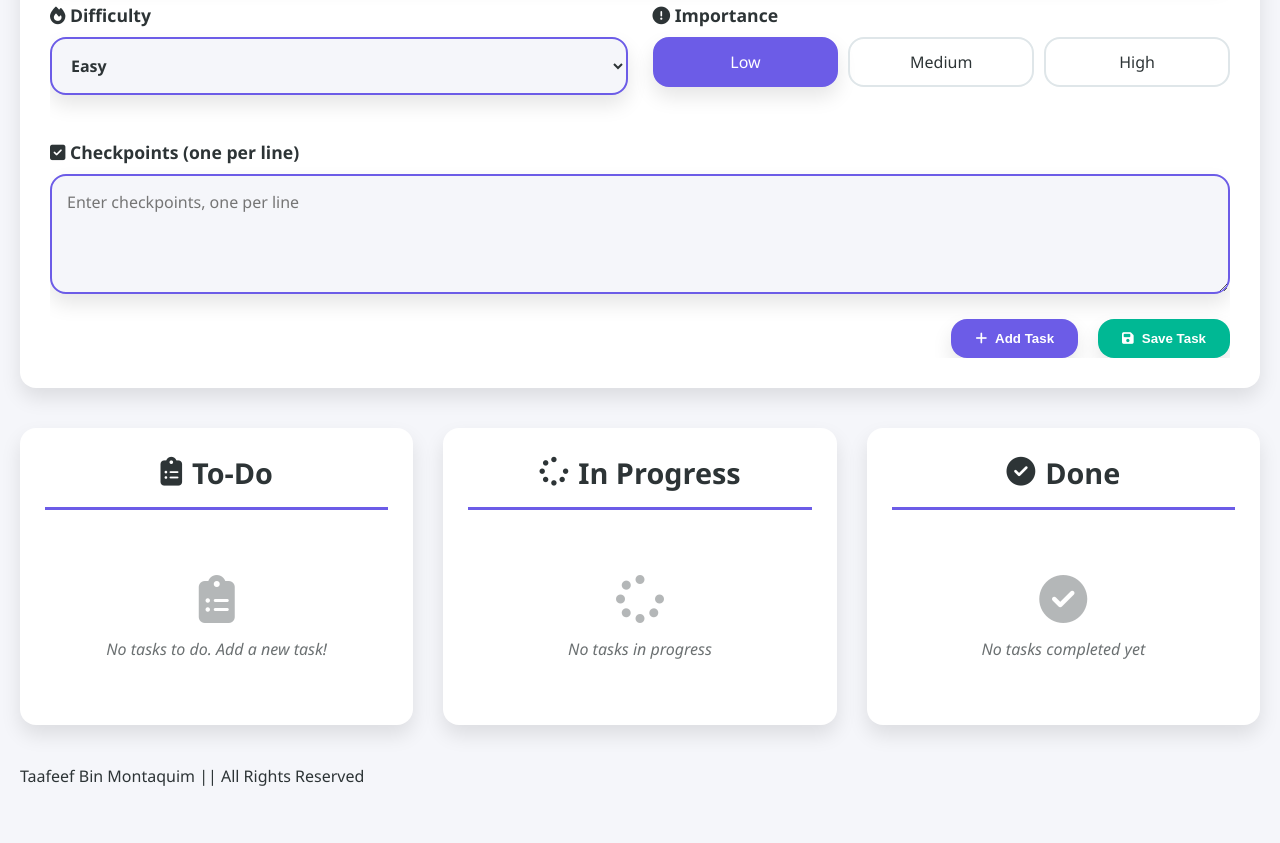
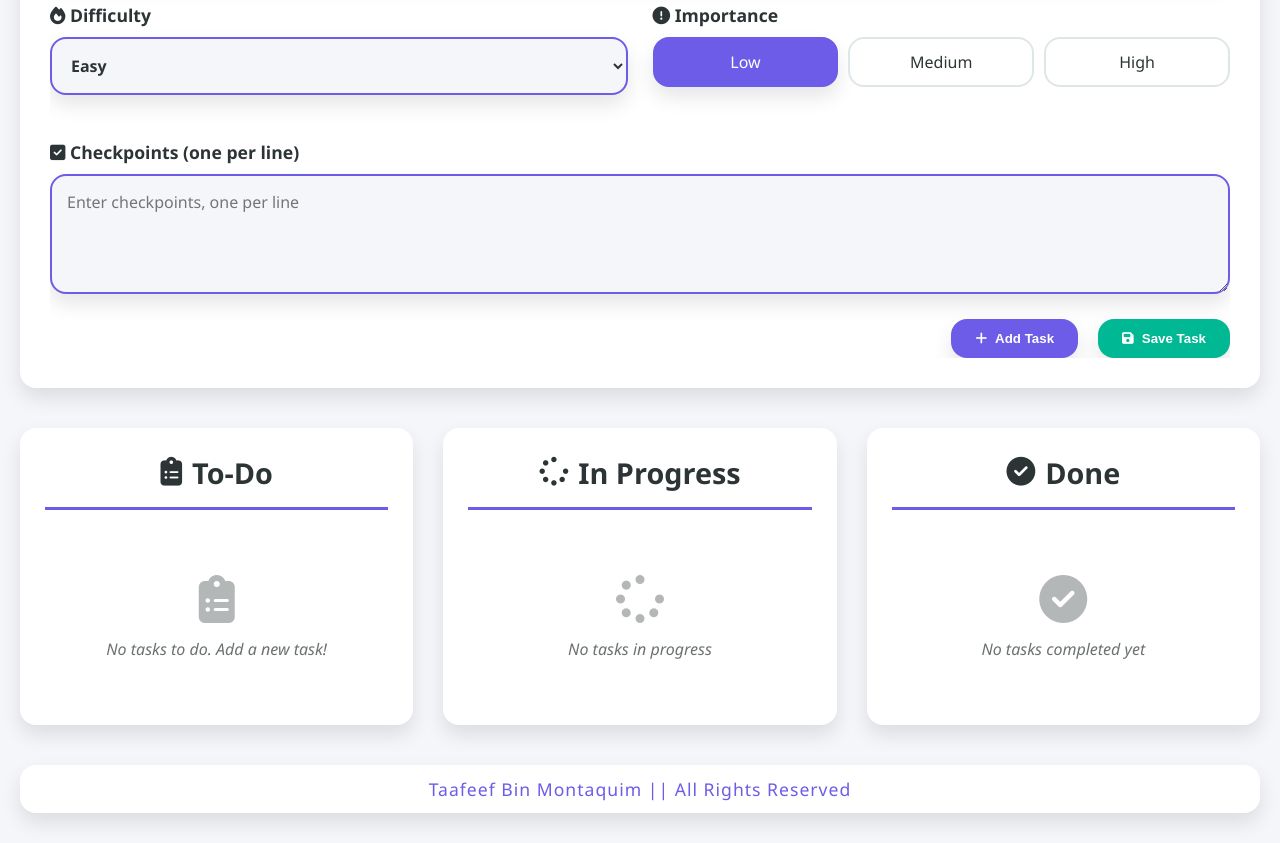
Before and after one commit to AverageTaaf/SchedulePro, a plain HTML site: page index.html in a window 1280 px wide. Shown: the part 804-1647 px from the top of the page. Before the commit the page ends 1611 px from the top, so only its background shows below. Drawn offline with Linux system fonts and the light colour scheme.

Commit message:
Update styles.css

```diff
--- a/styles.css
+++ b/styles.css
@@ -782,3 +782,25 @@ select {
   min-width: 180px;
   justify-content: center;
 }
+
+/* Credits styling for both light and dark mode */
+.credits {
+  text-align: center;
+  margin-top: 40px;
+  margin-bottom: 10px;
+  font-size: 1.1rem;
+  font-weight: 500;
+  letter-spacing: 1px;
+  border-radius: var(--border-radius);
+  padding: 12px 0;
+  background-color: var(--card);
+  color: var(--primary);
+  box-shadow: var(--shadow);
+  transition: background-color 0.4s, color 0.4s;
+}
+
+body.dark-mode .credits {
+  background-color: var(--card-dark);
+  color: var(--secondary);
+  box-shadow: var(--shadow-hover);
+}
```
